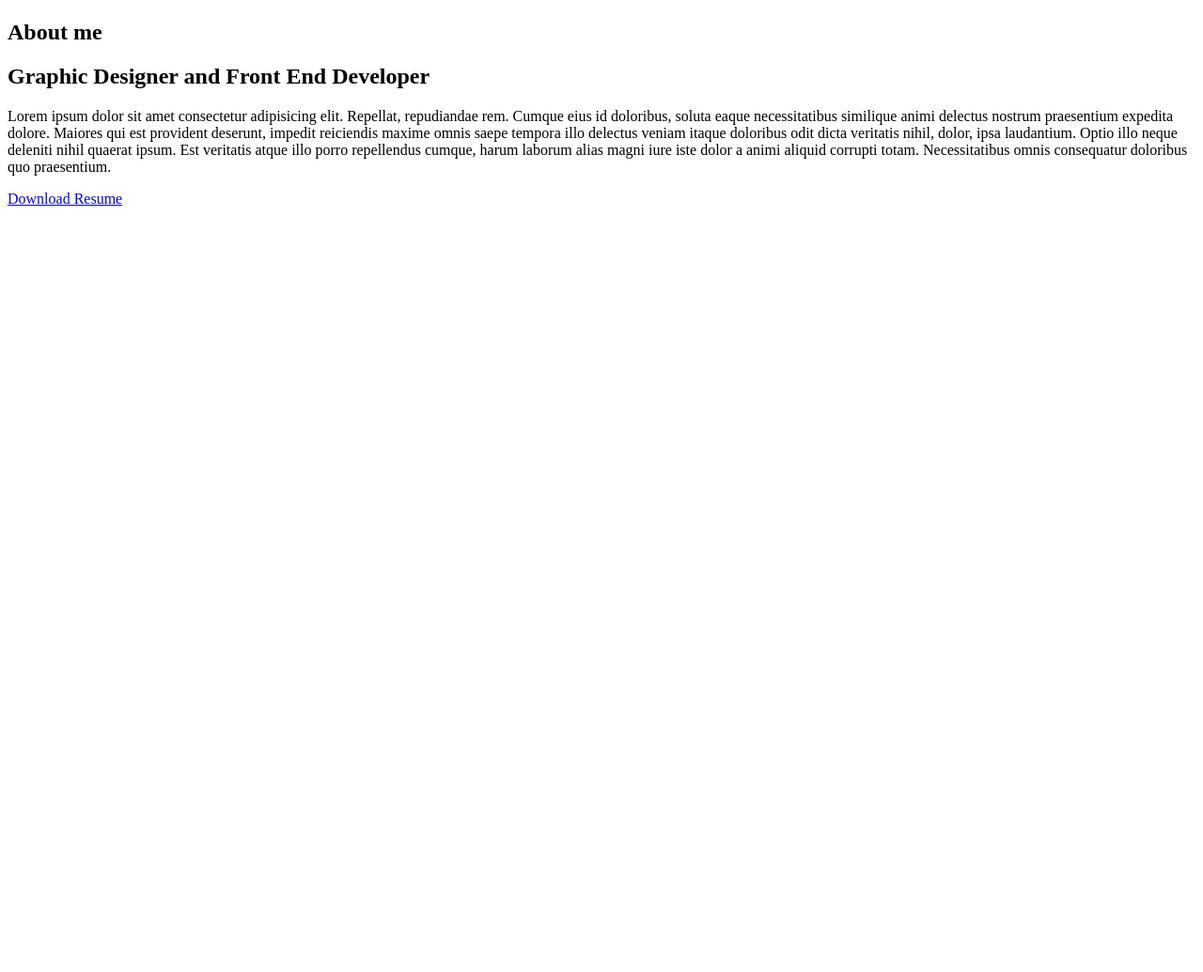
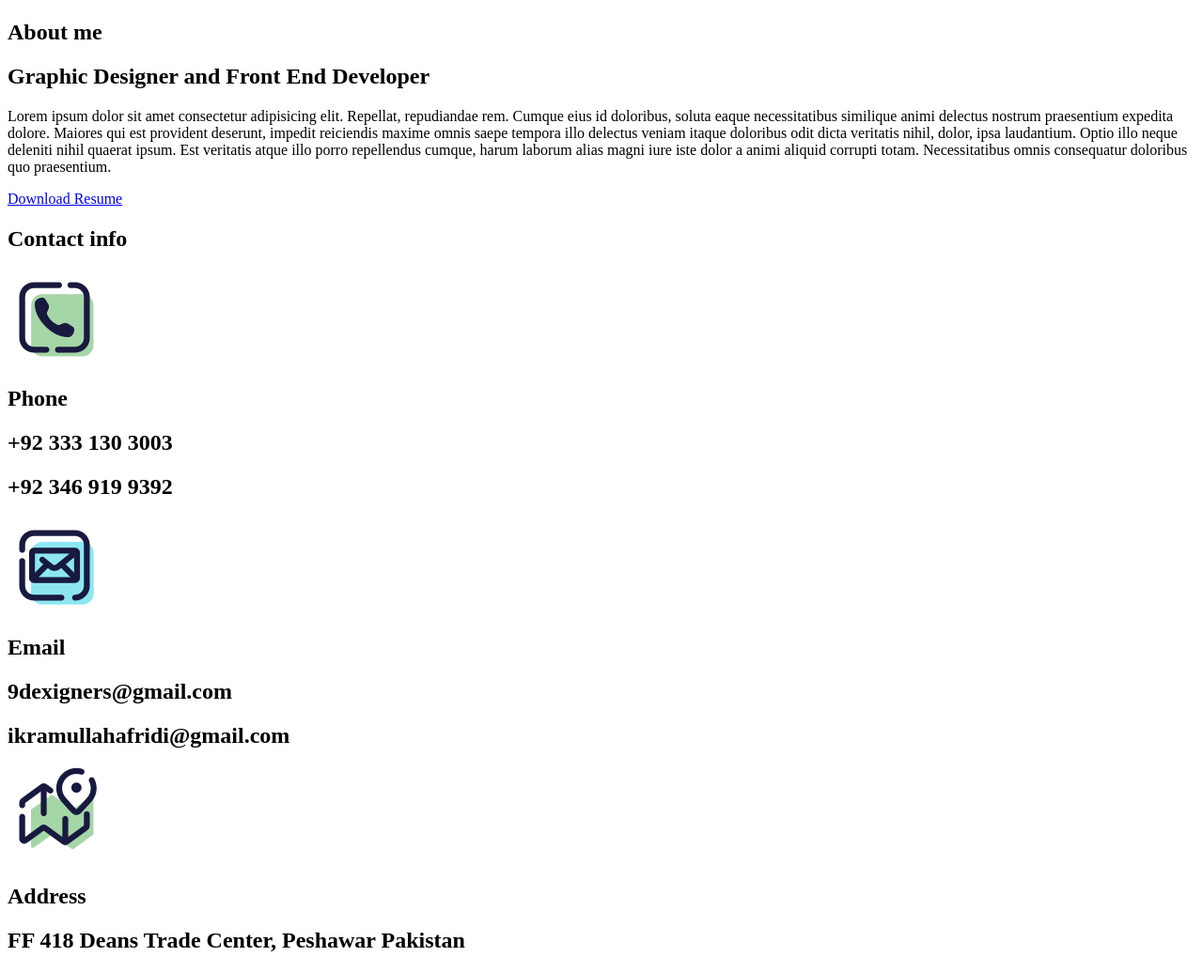
Before and after one commit to ninedex/Resume-website, a plain HTML site: page index.html in a window 1280 px wide. Shown: the part 5250-6285 px from the top of the page at 94% size. Before the commit the page ends 5479 px from the top, so only its background shows below. Drawn offline with Linux system fonts and the light colour scheme.

Commit message:
add 3 more icons, contact section

```diff
--- a/index.html
+++ b/index.html
@@ -171,7 +171,39 @@
         </div>
     </section>
     <!--About Section End-->
-
+    <section id="contact ">
+        <div class="contact container">
+            <h1 class="section-title">Contact <span>info</span></h1>
+        </div>
+        <div class="contact-items">
+            <!--Phone-->
+            <div class="contact-item">
+                <div class="icon"> <img src="./assets/icons/phone.png"></div>
+                <div class="contact-info">
+                    <h1>Phone</h1>
+                    <h2>+92 333 130 3003</h2>
+                    <h2>+92 346 919 9392</h2>
+                </div>
+            </div>
+            <!--Email-->
+            <div class="contact-item">
+                <div class="icon"> <img src="./assets/icons/Email.png"></div>
+                <div class="contact-info">
+                    <h1>Email</h1>
+                    <h2>9dexigners@gmail.com</h2>
+                    <h2>ikramullahafridi@gmail.com</h2>
+                </div>
+            </div>
+            <!--address-->
+            <div class="contact-item">
+                <div class="icon"> <img src="./assets/icons/Adress.png"></div>
+                <div class="contact-info">
+                    <h1>Address</h1>
+                    <h2>FF 418 Deans Trade Center, Peshawar Pakistan</h2>
+                </div>
+            </div>
+        </div>
+    </section>
     <!--Contact Section Start-->
 
     <!--Contact Section End-->
```
Also changed, not shown: assets/icons/Adress.png (added), assets/icons/Email.png (added), assets/icons/Issuu.png (added), assets/icons/Linkdin.png (added), assets/icons/github.gif (renamed from assets/icons/icons8-github.gif), assets/icons/github.png (added), assets/icons/icons8-instagram-240.png (deleted), assets/icons/icons8-issuu-240.png (deleted), assets/icons/icons8-linkedin-250.png (deleted), assets/icons/icons8-twitterx-500.png (deleted), assets/icons/instagram.png (added), assets/icons/phone.png (added), assets/icons/twitter.png (added).
